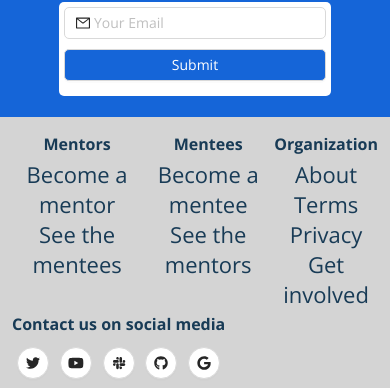
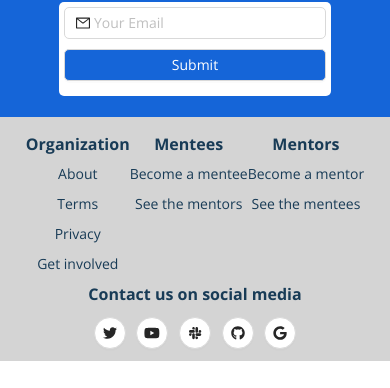
Before and after one commit to Underdog-Devs/website, a React (Create React App) app: page / in a window 390 px wide. Shown: the part 620-1008 px from the top of the page. After the commit the page ends 981 px from the top, so only its background shows below. Built offline with nearby package versions, Linux system fonts and the light colour scheme; a web font is replaced by a local one.

Commit message:
Fix footerContainer class names

```diff
--- a/src/CSS/Footer.module.css
+++ b/src/CSS/Footer.module.css
@@ -72,18 +72,18 @@
     font-weight: 700;
     font-size: 16px;
   }
-  .footer-container p {
+  .footerContainer p {
     font-weight: 400;
     font-size: 14px;
   }
   .footer {
     flex-direction: column-reverse;
   }
-  .footer-container {
+  .footerContainer {
     flex-direction: row-reverse;
     flex-wrap: wrap;
   }
-  .footer .footer-container-1 {
+  .footer .footerContainer1 {
     align-self: center;
   }
 }
```
